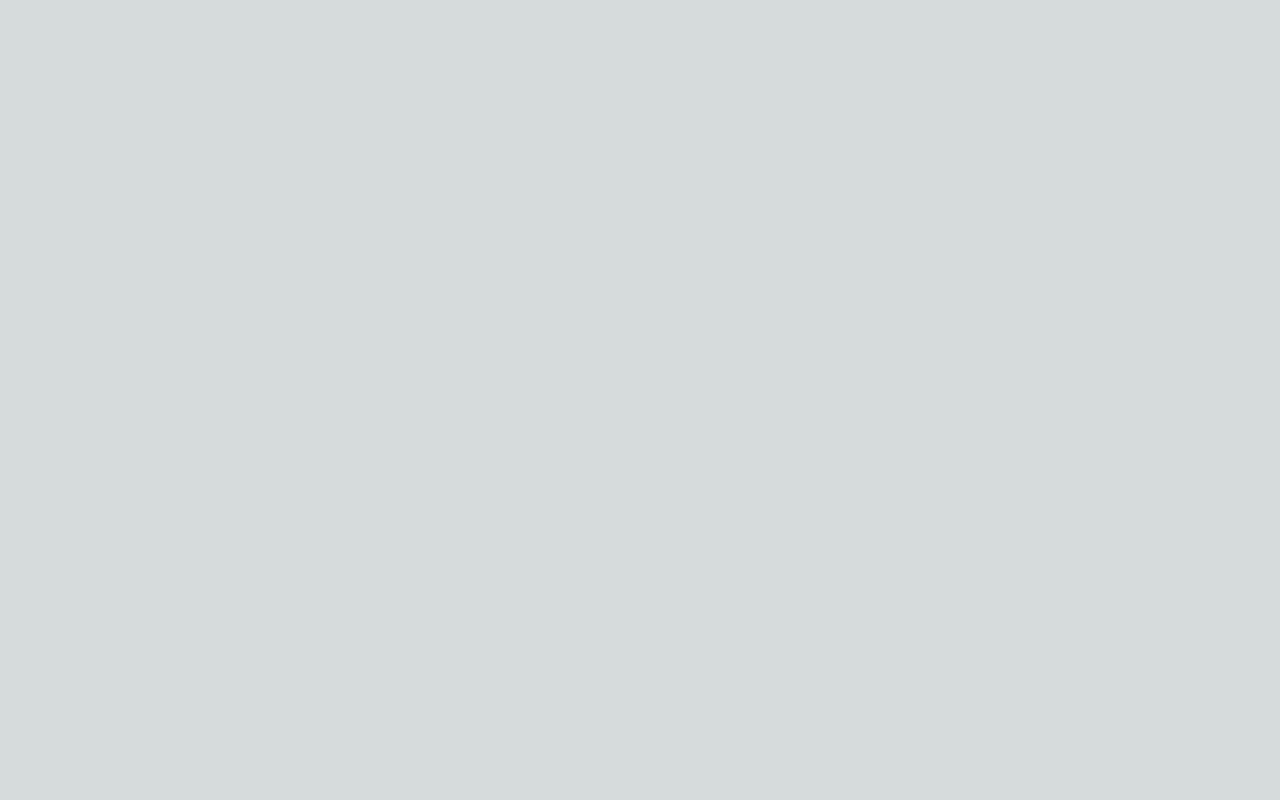
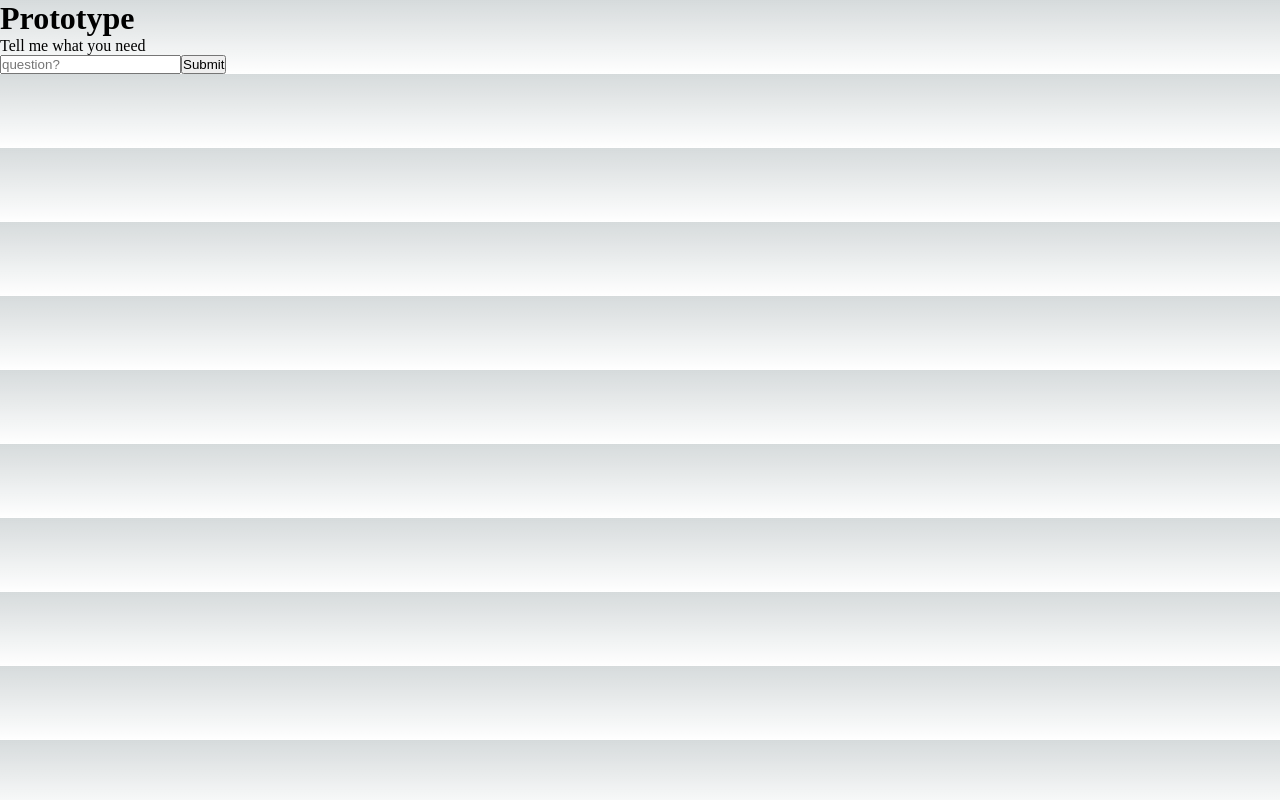
Before and after one commit to piggybox/openai-prototype, a Next.js app in the folder frontend/: page / in a window 1280 px wide. Built offline with nearby package versions, Linux system fonts and the light colour scheme.

Commit message:
[fix] CORS setting

```diff
--- /dev/null
+++ b/frontend/components/openai.tsx
@@ -0,0 +1,27 @@
+import React from "react"
+
+const Prototype: React.FC = () => {
+  const [prompt, setPrompt] = React.useState("")
+
+  const END_POINT = "http://127.0.0.1:8000/snippet_and_keywords"
+  const onSubmit = () => {
+    console.log("submitting: " + prompt)
+    fetch(`${END_POINT}?prompt=${prompt}`).then(console.log)
+  }
+
+  return (
+    <>
+      <h1>Prototype</h1>
+      <p>Tell me what you need</p>
+      <input
+        type="text"
+        placeholder="question?"
+        onChange={(e) => setPrompt(e.currentTarget.value)}
+        value={prompt}
+      />
+      <button onClick={onSubmit}>Submit</button>
+    </>
+  )
+}
+
+export default Prototype
--- a/frontend/pages/index.tsx
+++ b/frontend/pages/index.tsx
@@ -1,9 +1,10 @@
-import Head from 'next/head'
-import Image from 'next/image'
-import { Inter } from 'next/font/google'
-import styles from '@/styles/Home.module.css'
+import Head from "next/head"
+import Image from "next/image"
+import { Inter } from "next/font/google"
+import styles from "@/styles/Home.module.css"
+import Prototype from "@/components/openai"
 
-const inter = Inter({ subsets: ['latin'] })
+const inter = Inter({ subsets: ["latin"] })
 
 export default function Home() {
   return (
@@ -14,6 +15,7 @@ export default function Home() {
         <meta name="viewport" content="width=device-width, initial-scale=1" />
         <link rel="icon" href="/favicon.ico" />
       </Head>
+      <Prototype></Prototype>
     </>
   )
 }
```
Also changed, not shown: 1 other file (tests, documents, lock files or other folders).
